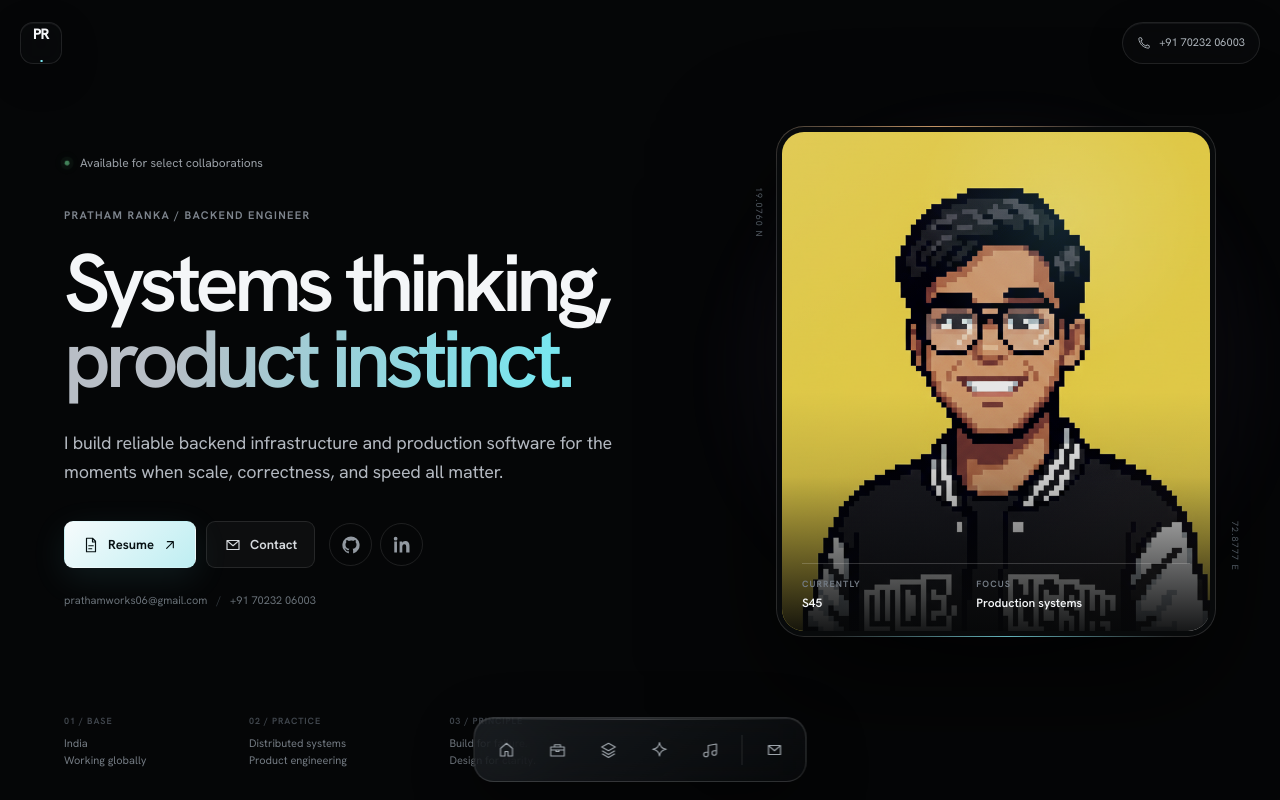
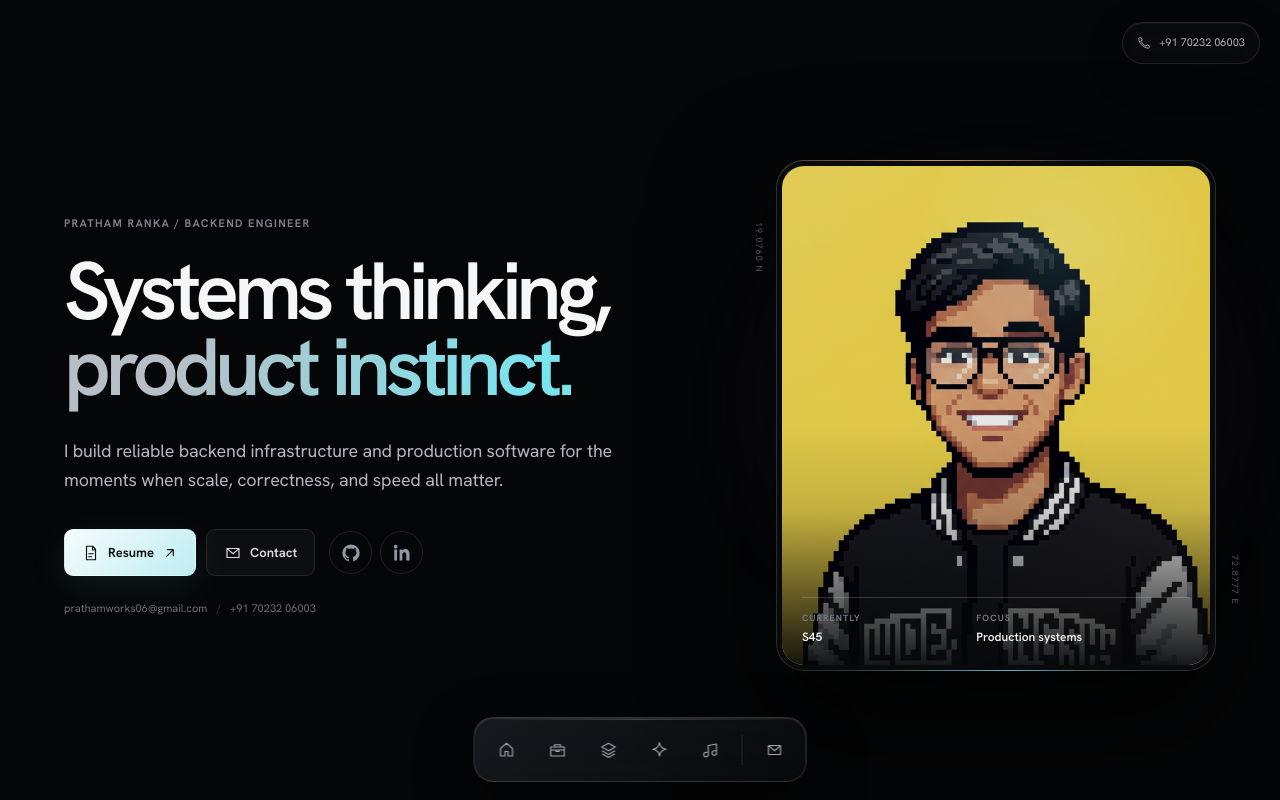
Before and after one commit to PrathamRanka/Pratham-Portfolio-Website, a Next.js app: page / in a window 1280 px wide. Shown: the top 800 px of the page. Built offline with nearby package versions, Linux system fonts and the light colour scheme; no server answers.

Commit message:
removed few

```diff
--- a/src/app/page.tsx
+++ b/src/app/page.tsx
@@ -1,7 +1,6 @@
 import Image from 'next/image';
 
 import { ArrowUpRight, BriefcaseIcon, FileIcon, GithubIcon, HomeIcon, LayersIcon, LinkedinIcon, MailIcon, MusicIcon, PhoneIcon, SparkIcon, TechIcon } from '@/components/icons';
-import { InteractionRuntime } from '@/components/interactions';
 import { FadeIn, Magnetic, PortraitScene } from '@/components/motion';
 import { experience, projects, resumeUrl, skillGroups, socialLinks } from '@/data/portfolio';
 import { getGithubStats, getMusicTracks } from '@/lib/external-data';
@@ -38,16 +37,13 @@ export default async function Home() {
   const [github, musicTracks] = await Promise.all([getGithubStats(), getMusicTracks()]);
 
   return <>
-    <InteractionRuntime />
-    <div className="ambient-layer" aria-hidden="true"><div className="ambient-orb ambient-orb-one" /><div className="ambient-orb ambient-orb-two" /><div className="noise" /></div>
-    <a className="floating-identity" href="#top" aria-label="Pratham Ranka, home">PR<span>.</span></a>
     <a className="floating-contact" href={phoneHref}><PhoneIcon size={14} /><span>{phoneDisplay}</span></a>
     <Dock />
 
     <main id="top">
       <section className="hero page-shell" aria-labelledby="hero-heading">
         <div className="hero-copy">
-          <FadeIn eager><div className="availability"><span /> Available for select collaborations</div></FadeIn>
+          {/* <FadeIn eager><div className="availability"><span /> Available for select collaborations</div></FadeIn> */}
           <FadeIn delay={0.06} eager><p className="eyebrow">Pratham Ranka / Backend Engineer</p><h1 id="hero-heading">Systems thinking,<br /><span>product<span className="mobile-break"><br /></span> instinct.</span></h1></FadeIn>
           <FadeIn delay={0.12} eager>
             <p className="hero-intro">I build reliable backend infrastructure and production software for the moments when scale, correctness, and speed all matter.</p>
@@ -64,7 +60,7 @@ export default async function Home() {
           <PortraitScene><div className="portrait-border"><div className="portrait-wrap"><Image src="/assets/pfp.png" alt="Portrait of Pratham Ranka" width={820} height={823} priority fetchPriority="high" sizes="(max-width: 640px) 90vw, (max-width: 1100px) 38vw, 430px" className="portrait" /><div className="portrait-light" aria-hidden="true" /><div className="portrait-caption"><div><span>Currently</span><strong>S45</strong></div><div><span>Focus</span><strong>Production systems</strong></div></div></div></div></PortraitScene>
           <div className="portrait-coordinate coordinate-one">19.0760 N</div><div className="portrait-coordinate coordinate-two">72.8777 E</div>
         </FadeIn>
-        <div className="hero-meta"><p><span>01 / Base</span> India<br />Working globally</p><p><span>02 / Practice</span> Distributed systems<br />Product engineering</p><p><span>03 / Principle</span> Build for failure.<br />Design for clarity.</p></div>
+        {/* <div className="hero-meta"><p><span>01 / Base</span> India<br />Working globally</p><p><span>02 / Practice</span> Distributed systems<br />Product engineering</p><p><span>03 / Principle</span> Build for failure.<br />Design for clarity.</p></div> */}
       </section>
 
       <section className="section page-shell" id="experience" aria-labelledby="experience-heading">
```
